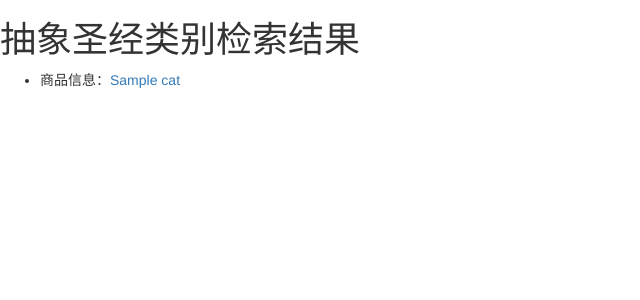
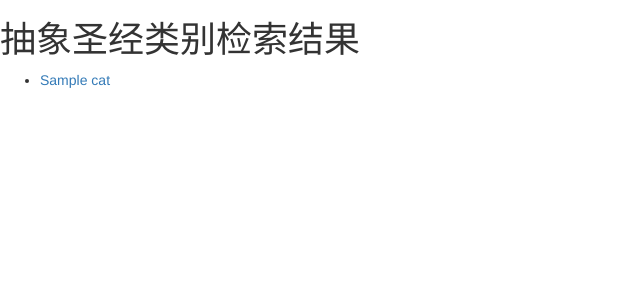
Before and after one commit to jqdai/bookstore_management_system, a Django app: template bookstore/templates/bookstore/cat_search.html in a window 1280 px wide. Shown: the part 52-352 px from the top of the page, without its empty margins (0-640 px from the left). Run offline with Django 3.2, Linux system fonts and the light colour scheme; the template is opened without the code that fills it: most values are stand-ins (such as "Sample title", 1, 10 or a date in 2020).

Commit message:
Update cat_search.html

```diff
--- a/bookstore/templates/bookstore/cat_search.html
+++ b/bookstore/templates/bookstore/cat_search.html
@@ -9,7 +9,7 @@
 
       {% for cat in selected_cats %}
       <li>
-        <p>商品信息：<a href="{{ cat.get_absolute_url }}">{{ cat.name }}</a></p>
+        <p><a href="{{ cat.get_absolute_url }}">{{ cat.name }}</a></p>
       </li>
       {% endfor %}
 
```
